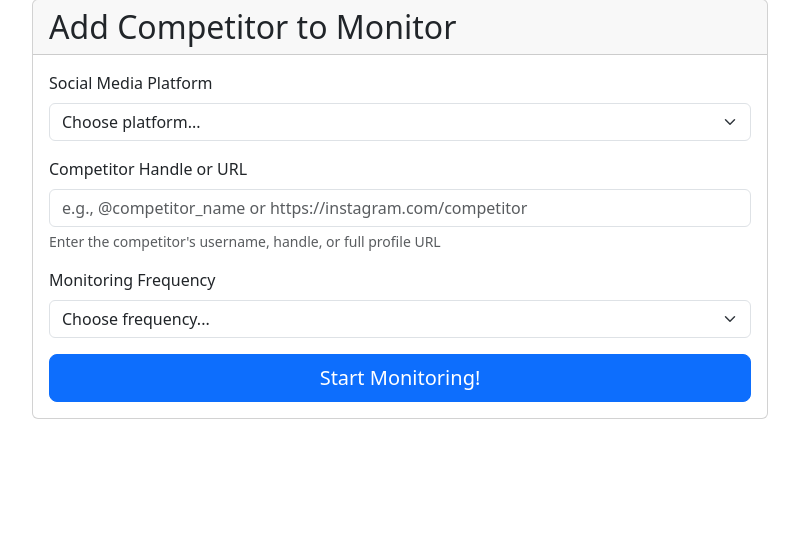
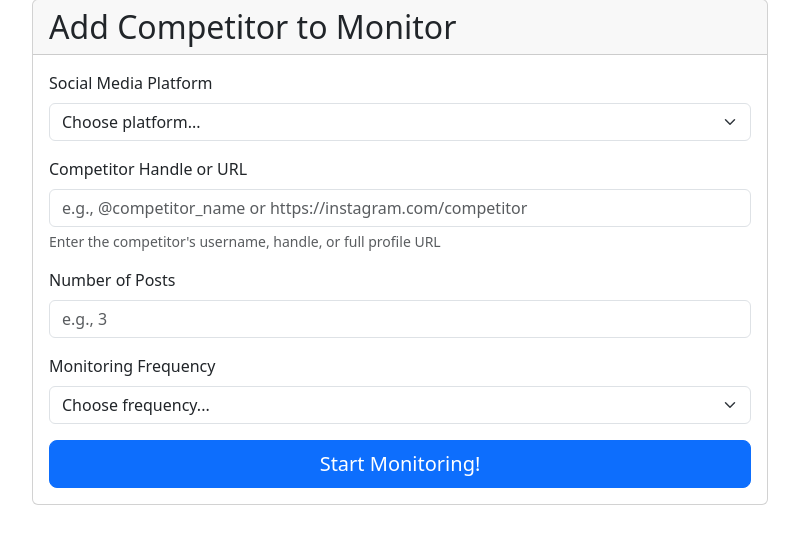
Before and after one commit to mido-99/Apify_Scrape_social, a FastAPI app: page / in a window 1280 px wide. Shown: the part 81-625 px from the top of the page, without its empty margins (240-1039 px from the left). Run offline with FastAPI, Linux system fonts and the light colour scheme.

Commit message:
Edit form to input num_posts & make frequency optional

```diff
--- a/app/apify_utils.py
+++ b/app/apify_utils.py
@@ -12,8 +12,8 @@ def start_apify_actor(actor_id: str, run_input: dict) -> dict:
     """
     Starts an Apify actor and returns the run object immediately without waiting.
     """
-    base_url = 'https://' + os.environ['VERCEL_PROJECT_PRODUCTION_URL']
-    # base_url = 'https://8be70150f90f.ngrok-free.app'
+    # base_url = 'https://' + os.environ['VERCEL_PROJECT_PRODUCTION_URL']
+    base_url = 'https://43025d9ac2ed.ngrok-free.app'
     webhook_url = base_url + '/webhook/apify'
 
     client = ApifyClient(settings.APIFY_API)
--- a/app/main.py
+++ b/app/main.py
@@ -2,19 +2,15 @@ from fastapi import FastAPI, Request, Form, status
 from fastapi.responses import RedirectResponse, JSONResponse
 from fastapi.templating import Jinja2Templates
 from fastapi.staticfiles import StaticFiles
-from contextlib import asynccontextmanager
-from app.models import CompetitorMonitorRequest
 from app.apify_utils import start_apify_actor
 from app.supabase_utils import (
     insert_scrape_request, fetch_all_requests, fetch_results_for_request, fetch_request_data, insert_request_run_id
 )
 from app.tasks import process_apify_run
+
 import os
 import logging
-import subprocess
-import sys
-import threading
-import time
+from typing import Optional
 
 # Set up logging
 logging.basicConfig(level=logging.INFO)
@@ -40,7 +36,12 @@ def index(request: Request):
     return templates.TemplateResponse("index.html", {"request": request})
 
 @app.post("/add-monitor")
-def add_monitor(request: Request, platform: str = Form(...), competitor: str = Form(...), frequency: str = Form(...)):
+def add_monitor(
+    request: Request,
+    platform: str = Form(...),
+    competitor: str = Form(...),
+    num_posts: int = Form(...),
+    frequency: Optional[str] = Form(None)): # How to set default value for optoinal form input
     """
     Handle form submission to add a new competitor monitor.
     """
@@ -54,14 +55,14 @@ def add_monitor(request: Request, platform: str = Form(...), competitor: str = F
             'enhanceUserSearchWithFacebookPage': False,
             'isUserReelFeedURL': False,
             'isUserTaggedFeedURL': False,
-            'resultsLimit': 1,
+            'resultsLimit': num_posts,
             'resultsType': 'posts',
             'searchLimit': 1,
             'searchType': 'hashtag'
             }
 
         # Insert monitor in Supabase
-        request_id = insert_scrape_request(platform, competitor, frequency, run_id=None, status="pending")
+        request_id = insert_scrape_request(platform, competitor, num_posts, frequency, run_id=None, status="pending")
         logger.info(f"Request inserted with ID: {request_id}")
 
         # Start actor immediately (non-blocking)
--- a/templates/index.html
+++ b/templates/index.html
@@ -28,8 +28,14 @@
                     </div>
 
                     <div class="mb-3">
+                        <label for="num_posts" class="form-label">Number of Posts</label>
+                        <input type="number" class="form-control" id="num_posts" name="num_posts" min="1" max="5"
+                        required placeholder="e.g., 3">
+                    </div>
+
+                    <div class="mb-3">
                         <label for="frequency" class="form-label">Monitoring Frequency</label>
-                        <select class="form-select" id="frequency" name="frequency" required>
+                        <select class="form-select" id="frequency" name="frequency">
                             <option disabled selected value="">Choose frequency...</option>
                             <option value="once">Onece</option>
                             <option value="daily">Daily</option>
```
Also changed, not shown: app/supabase_utils.py (+5 -3 lines).
